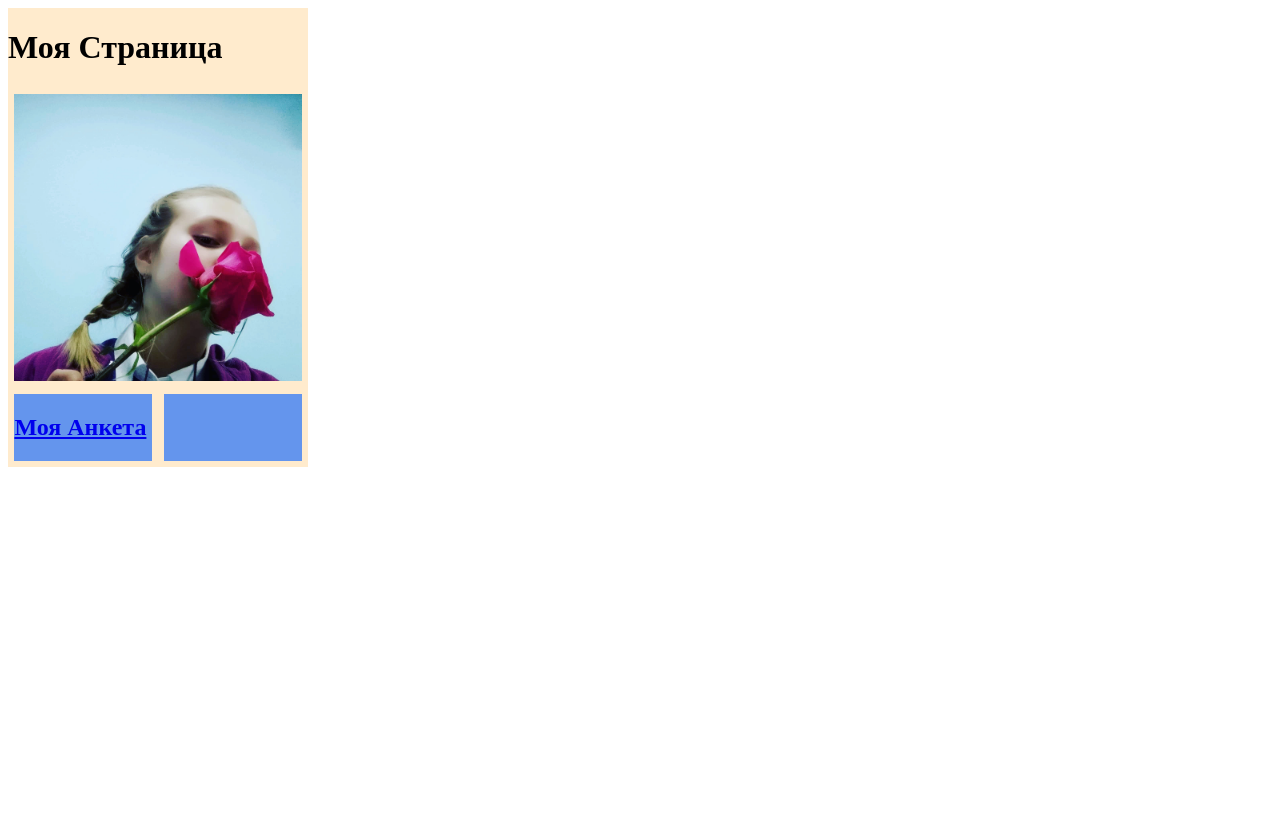
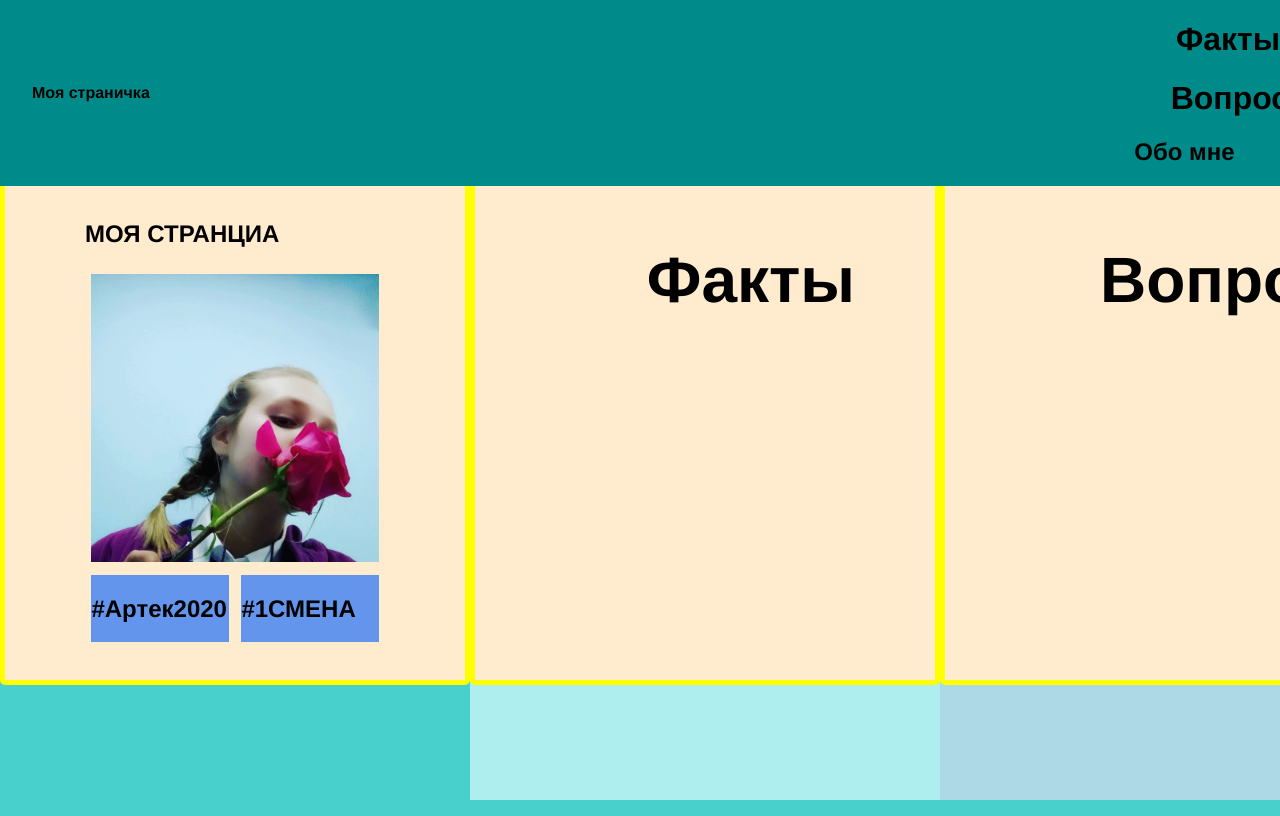
Before and after one commit to calcol/calcol.github.io, a plain HTML site: page lesson7_1.html in a window 1280 px wide. Drawn offline with Linux system fonts and the light colour scheme.

Commit message:
Add files via upload

```diff
--- a/lesson7_1.html
+++ b/lesson7_1.html
@@ -3,17 +3,12 @@
 <head>
     <meta charset="UTF-8">
     <meta name="viewport" content="width=device-width, initial-scale=1.0">
-    <title>Document</title>
+    <title>Моя первая страница</title>
     <style>
-        body {
-            display: flex;
-            justify-content: center;
-            align-items: center;
-            height: 100vh;
-        }
         .container {
             display: flex;
             flex-direction: column;
+            height: 400px;
             width: 300px;
             background-color: blanchedalmond;
             transition: ease all .35s;
@@ -37,52 +32,145 @@
             background-color: cornflowerblue;
         }
         body {
-            display: flex;
-            height: 100vh;
-            justify-content: flex-start;
-            align-items: flex-start;
+            display:flex;
+                width: 100%;
+                background-color: mediumturquoise;
+                justify-content: space-between;
+                align-items: center;
+                position: fixed;
+                top: 0;
         }
         .container:hover {
-            box-shadow: 1px 1px 0px 0px #008080,
-                1px 2px 0px 0px #008080,
-                3px 3px 0px 0px #008080,
-                4px 4px 0px 0px #008080,
-                5px 5px 0px 0px #008080,
-                6px 6px 0px 0px #008080,
-                7px 7px 0px 0px #008080,
-                8px 8px 0px 0px #008080,
-                9px 9px 0px 0px #008080;
+            box-shadow: 1px 1px 0px 0px mediumturquoise,
+                1px 2px 0px 0px mediumturquoise,
+                3px 3px 0px 0px mediumturquoise,
+                4px 4px 0px 0px mediumturquoise,
+                5px 5px 0px 0px mediumturquoise,
+                6px 6px 0px 0px mediumturquoise,
+                7px 7px 0px 0px mediumturquoise,
+                8px 8px 0px 0px mediumturquoise,
+                9px 9px 0px 0px mediumturquoise;
             transform: translate(-9px, -9px)
         }
+        img {
+            display: flex;
+            max-width: 288px;
+            max-height: 310px;
 
-        img {
-            object-fit: cover;
-            width: 100%;
         }
+        h1 {
+           margin-left: 25%;
+           text-align: end;
+        }
+        .navbar {
+                display:flex;
+                width: 100%;
+                background-color: darkcyan;
+                justify-content: space-between;
+                align-items: center;
+                position: fixed;
+                top: 0;
 
-        h2 {
-            color: black;
-            text-align: center;
-        }
+            }
+            body {
+                margin: 0;
+                font-weight: bold;
+                font-family: 'Franklin Gothic Medium', 'Arial Narrow', Arial, sans-serif;
+            }
+            .logo {
+                color: black;
+                padding: 2em;
+            }
+            .menu a {
+                color: black;
+                text-decoration: none;
+                font-weight: 700;
+            }
+            .first, .second, .third{
+                height: 100vh;
+                display: flex;
+                justify-content: center;
+                align-items: center;
+            }
+            .first {
+                background-color: paleturquoise;
+            }
+            .second{
+                background-color: lightblue;
+            }
+            .third{
+                background-color: lightskyblue;
+            }
+            .container{
+                border: 5px solid yellow;
+                padding: 5em;
+                border-radius: 5px;
+                transition: all ease 0.25s;
+            }
+            .container a{
+                font-size: 2em;
+                color:black;
+                text-decoration: none;
+                font-weight: bold;
+            }
+            .container:hover{
+                box-shadow: 5px 5px 0 0 rgb(107, 107, 18);
+                transform: translate(-5px, -5px);
+            }
     </style>
 </head>
 <body>
     <div class="container">
-        <h1>Моя Страница</h1>
+        <h2>МОЯ СТРАНЦИА</h2>
         <div class="item-1">
-            <img src="picture-3.jpg" alt="Моя фотография">
+        <img src="picture-3.jpg" alt="">
         </div>
         <div class="item-2">
             <div class="info">
-                <h2>
-                    <a href="anketa.html">
-                        Моя Анкета
-                    </a>
-                </h2>
+                <h2>#Артек2020</h2>
             </div>
-            <div class="info"></div>
+            <div class="info">
+                <h2>#1СМЕНА</h2>
+            </div>
         </div>
     </div>
-
+</head>
+<body>
+    <div class="navbar">
+        <div class="logo">
+            Моя страничка
+        </div>
+        <div class="menu">
+            <a href="home.html">
+                <h1>Факты</h1>
+            </a>
+            <a href="#questions">
+                <h1>Вопросы</h1>
+            <a href="">
+                <h2>Обо мне</h2>
+            </a>
+        </div>
+    </div>
+    <div class="first" id="home">
+        <div class="container">
+            <a href="home.html">
+                <h1>Факты</h1>
+            </a>
+        </div>
+    </div>
+    <div class="second" id="questions">
+        <div class="container">
+            <a href="questions.html">
+                <h1>Вопросы</h1>
+            </a>
+        </div>
+    </div>
+    <div class="third" id="about">
+        <div class="container">
+            <a href="about.html">
+                <h1>Обо мне</h1>
+            </a>
+        </div>
+    </div>
 </body>
 </html>
```
Also changed, not shown: 9_1.html (added, +76 -0 lines), 9hw.html (added, +95 -0 lines), home.html (added, +26 -0 lines), index.html (+1 -2 lines), work.html (added, +12 -0 lines).
